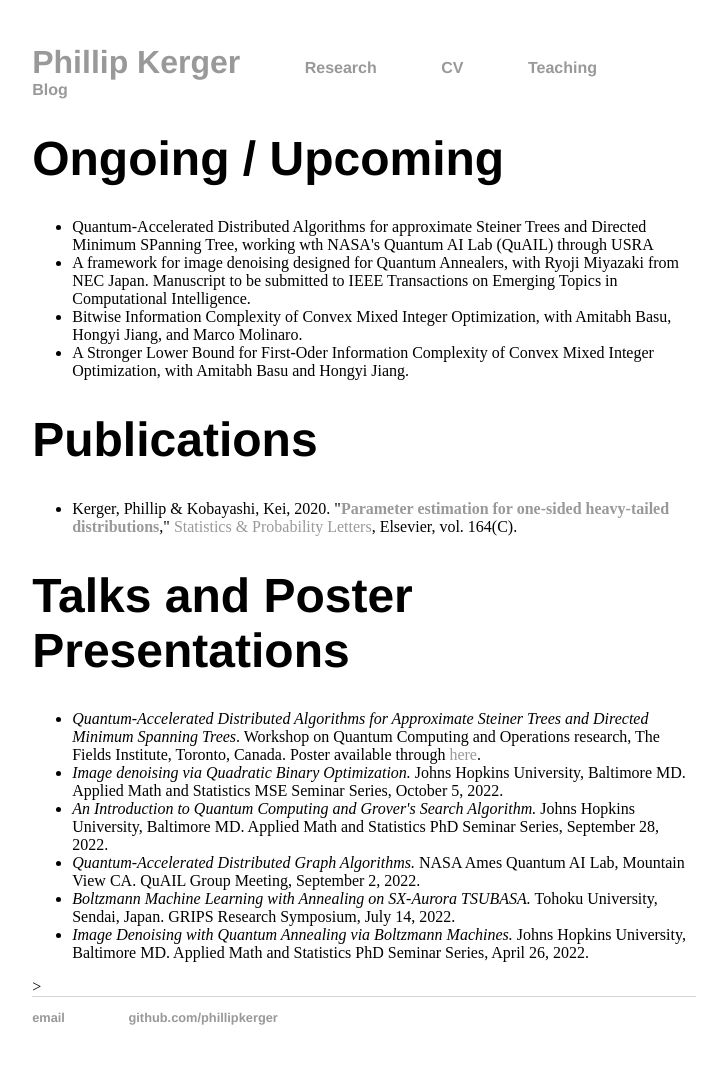
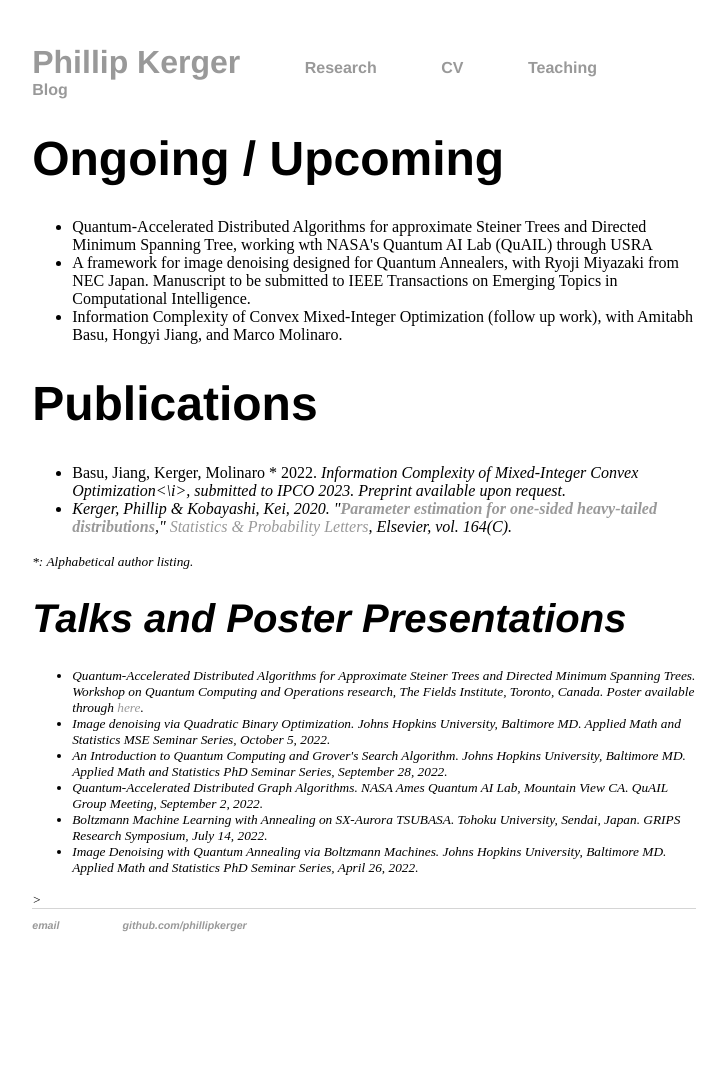
Before and after one commit to PhillipKerger/phillipkerger.github.io, a Jekyll site: the page built from research/index.html, in a window 1280 px wide. Shown: the whole page, without its empty margins (276-1003 px from the left). Built offline with Jekyll 4.4.1, drawn with Linux system fonts in a browser that asks for light colours; after the commit the page ends 975 px from its top, so only the background shows below that.

Commit message:
Update index.html

```diff
--- a/research/index.html
+++ b/research/index.html
@@ -5,20 +5,22 @@ title: Phillip Kerger
 <div class="blurb">
 	<h1>Ongoing / Upcoming</h1>
 	<ul>
-		<li> Quantum-Accelerated Distributed Algorithms for approximate Steiner Trees and Directed Minimum SPanning Tree, working wth NASA's Quantum AI Lab (QuAIL) through USRA </li>
+		<li> Quantum-Accelerated Distributed Algorithms for approximate Steiner Trees and Directed Minimum Spanning Tree, working wth NASA's Quantum AI Lab (QuAIL) through USRA </li>
 		<li> A framework for image denoising designed for Quantum Annealers, with Ryoji Miyazaki from NEC Japan. Manuscript to be submitted to
 		IEEE Transactions on Emerging Topics in Computational Intelligence. </li>
-		<li> Bitwise Information Complexity of Convex Mixed Integer Optimization, with Amitabh Basu, Hongyi Jiang, and Marco Molinaro.
-		<li> A Stronger Lower Bound for First-Oder Information Complexity of Convex Mixed Integer Optimization, with Amitabh Basu and Hongyi Jiang.
+		<li> Information Complexity of Convex Mixed-Integer Optimization (follow up work), with Amitabh Basu, Hongyi Jiang, and Marco Molinaro.
 	</ul>
 
 
 	<h1>Publications</h1>
 	<ul>
+		<li> Basu, Jiang, Kerger, Molinaro * 2022. <i> Information Complexity of Mixed-Integer Convex Optimization<\i>, submitted to IPCO 2023.
+			Preprint available upon request.
 		<li>Kerger, Phillip & Kobayashi, Kei, 2020.
 "<B><A HREF="https://ideas.repec.org/a/eee/stapro/v164y2020ics0167715220301115.html">Parameter estimation for one-sided heavy-tailed distributions</A></B>,"
 <A HREF="https://ideas.repec.org/s/eee/stapro.html">Statistics & Probability Letters</A>, Elsevier, vol. 164(C).
 	</ul>
+	<small> *: Alphabetical author listing.
 
 
 	<h1>Talks and Poster Presentations</h1>
```
